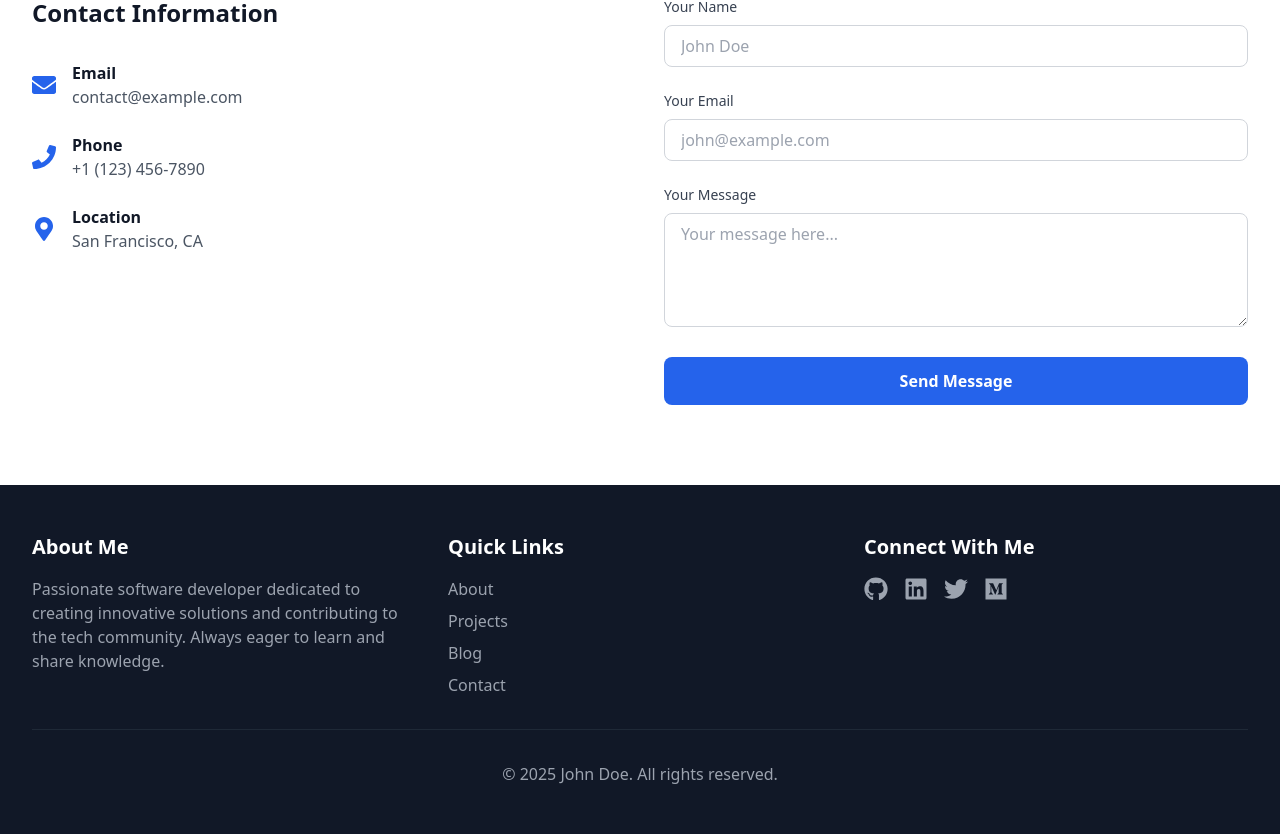
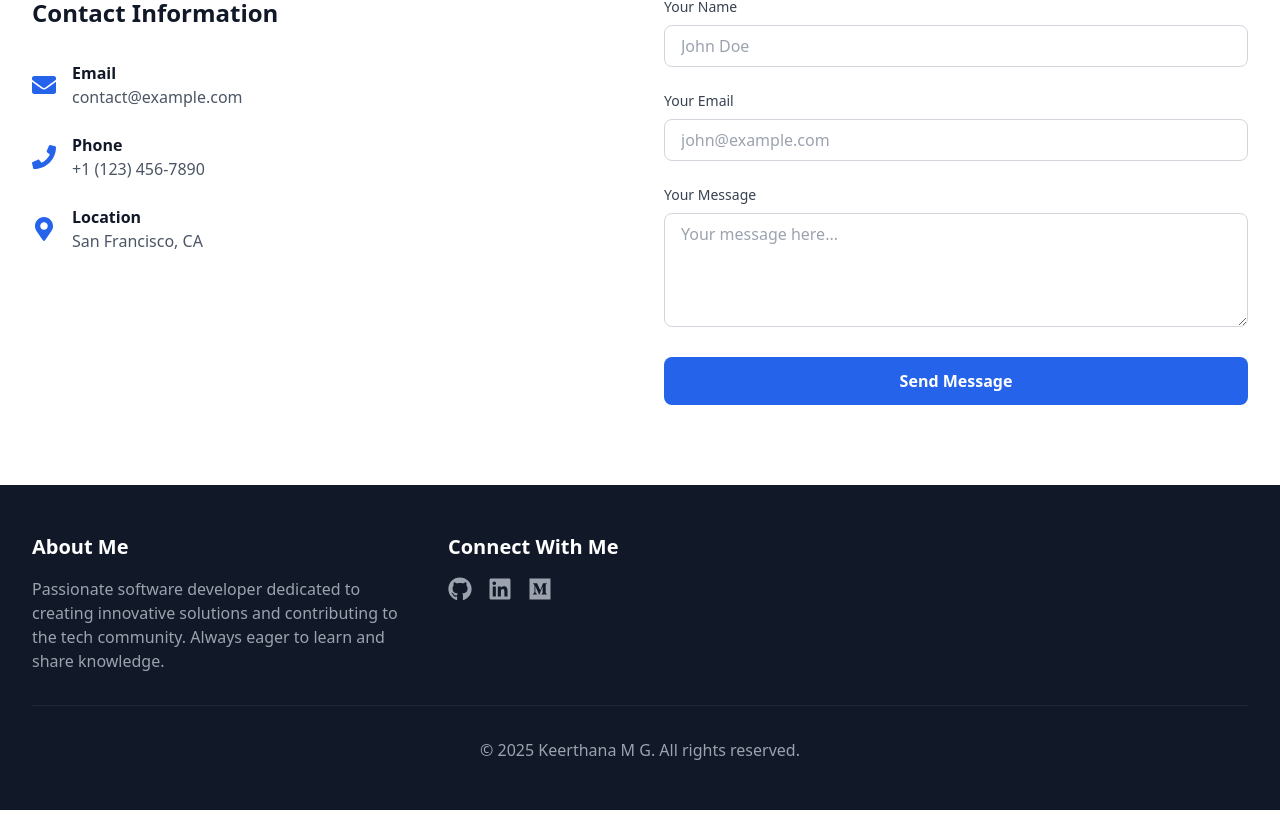
Before and after one commit to KeeerthanaMG/Portfolio, a React (Vite) app: page / in a window 1280 px wide. Shown: the part 6126-6960 px from the top of the page. After the commit the page ends 6936 px from the top, so only its background shows below. Built offline with nearby package versions, Linux system fonts and the light colour scheme.

Commit message:
footer code commit

```diff
--- a/src/components/Footer.jsx
+++ b/src/components/Footer.jsx
@@ -15,7 +15,7 @@ const Footer = () => {
             </p>
           </div>
 
-          {/* Quick Links */}
+          {/* Quick Links
           <div>
             <h3 className="text-xl font-semibold mb-4">Quick Links</h3>
             <ul className="space-y-2">
@@ -52,14 +52,14 @@ const Footer = () => {
                 </a>
               </li>
             </ul>
-          </div>
+          </div> */}
 
           {/* Social Links */}
           <div>
             <h3 className="text-xl font-semibold mb-4">Connect With Me</h3>
             <div className="flex space-x-4">
               <a
-                href="https://github.com"
+                href="https://github.com/KeeerthanaMG"
                 target="_blank"
                 rel="noopener noreferrer"
                 className="text-gray-400 hover:text-white transition-colors"
@@ -67,7 +67,7 @@ const Footer = () => {
                 <FaGithub size={24} />
               </a>
               <a
-                href="https://linkedin.com"
+                href="https://www.linkedin.com/in/keerthana-m-g-12ba59256/"
                 target="_blank"
                 rel="noopener noreferrer"
                 className="text-gray-400 hover:text-white transition-colors"
@@ -75,15 +75,7 @@ const Footer = () => {
                 <FaLinkedin size={24} />
               </a>
               <a
-                href="https://twitter.com"
-                target="_blank"
-                rel="noopener noreferrer"
-                className="text-gray-400 hover:text-white transition-colors"
-              >
-                <FaTwitter size={24} />
-              </a>
-              <a
-                href="https://medium.com"
+                href="https://medium.com/@keerthanamg19"
                 target="_blank"
                 rel="noopener noreferrer"
                 className="text-gray-400 hover:text-white transition-colors"
@@ -96,7 +88,7 @@ const Footer = () => {
 
         <div className="mt-8 pt-8 border-t border-gray-800 text-center">
           <p className="text-gray-400">
-            © {new Date().getFullYear()} John Doe. All rights reserved.
+            © {new Date().getFullYear()} Keerthana M G. All rights reserved.
           </p>
         </div>
       </div>
```
